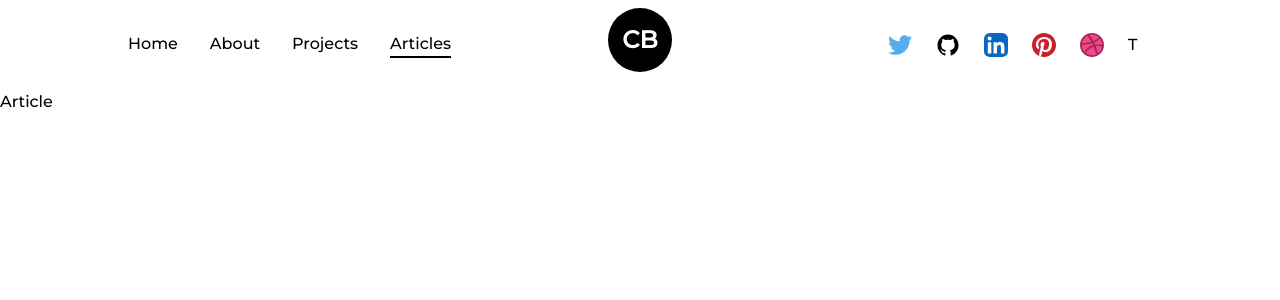
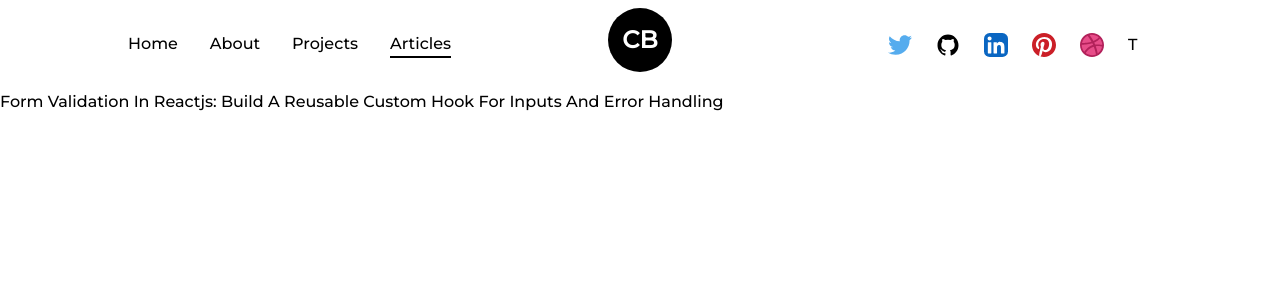
Before and after one commit to YM202c2100/tutorials, a Next.js app: page /articles in a window 1280 px wide. Shown: the top 300 px of the page. Built offline with nearby package versions, Linux system fonts and the light colour scheme.

Commit message:
[feat] Articleコンポーネントを新規追加

```diff
--- a/app/articles/page.tsx
+++ b/app/articles/page.tsx
@@ -1,6 +1,10 @@
+import Article from "../components/Article";
 
 export default function Page(){
   return(
-    <h1>Article</h1>
+    <Article
+      title="Form Validation In Reactjs: Build A Reusable Custom Hook For Inputs And Error Handling"
+      url="/"
+    />
   )
 }
--- /dev/null
+++ b/app/components/Article.tsx
@@ -0,0 +1,15 @@
+import Link from "next/link"
+
+interface Props {
+  title:string,
+  url:string,
+  className?:string
+}
+
+const Article:React.FC<Props> = ({title, url})=>{
+  return(
+    <Link href={url} target="_blank">{title}</Link>
+  )
+}
+
+export default Article
```
